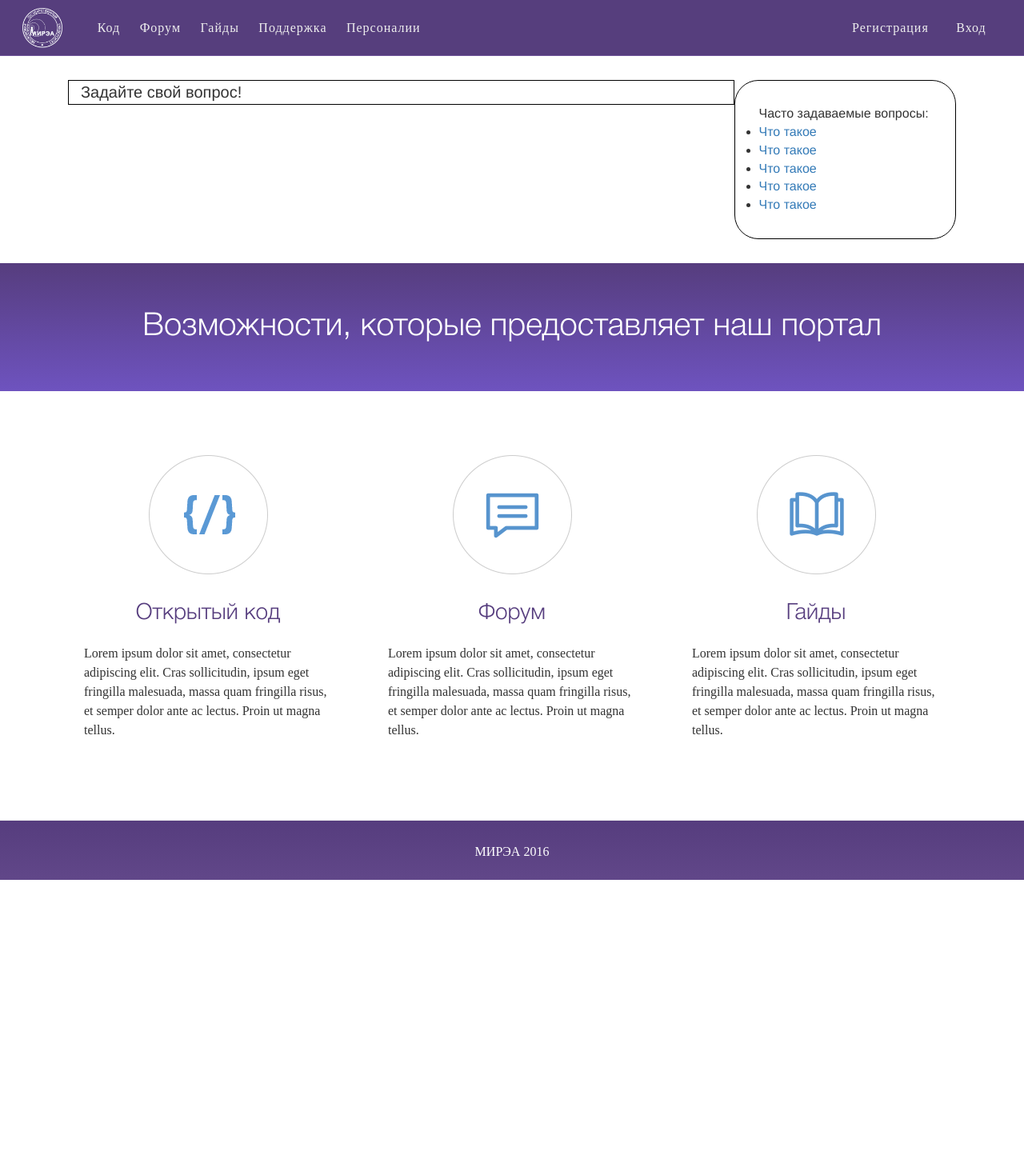
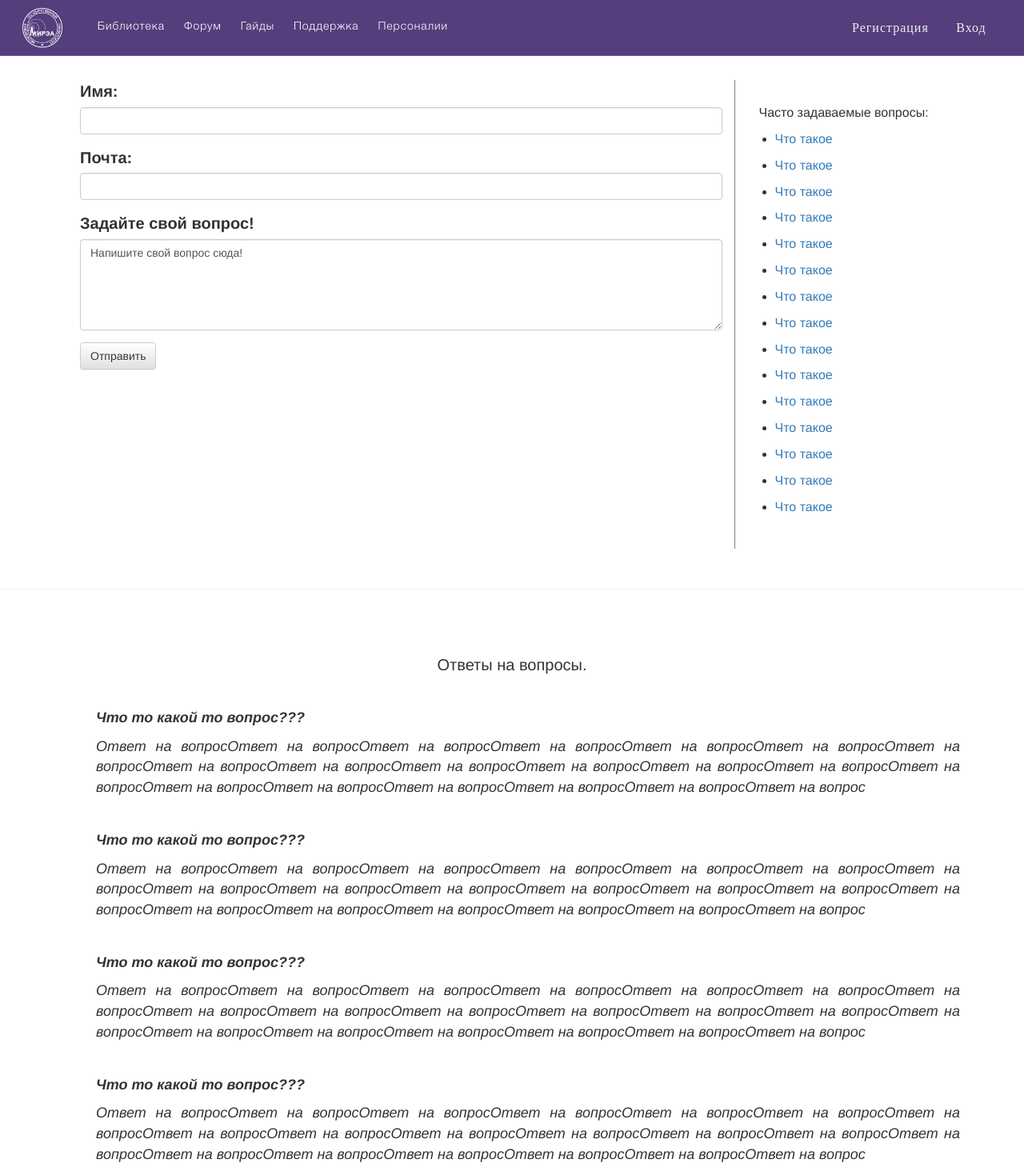
Before and after one commit to SlepoRus/MIREAVR, a website: page source/faq.html in a window 1280 px wide. Shown: the top 1459 px of the page at 80% size. Before the commit the page ends 1100 px from the top, so only its background shows below. Drawn offline with nearby package versions, Linux system fonts and the light colour scheme.

Commit message:
Added two pages, planed nav-menu

```diff
--- a/source/faq.html
+++ b/source/faq.html
@@ -22,11 +22,11 @@
 	  			<div class="col-md-4">
 	  				<div class="menu">
 	  					<ul>
-	    					<li><a href="#">Код</a></li>
-	    					<li><a href="./forum.html">Форум</a></li>
-	    					<li><a href="#">Гайды</a></li>
-	    					<li><a href="./faq.html">Поддержка</a></li>
-	    					<li><a href="./person.html">Персоналии</a></li>
+								<li><a href="./index.html">Библиотека</a></li>
+								<li><a href="./forum.html">Форум</a></li>
+								<li><a href="#">Гайды</a></li>
+								<li><a href="./faq.html">Поддержка</a></li>
+								<li><a href="./person.html">Персоналии</a></li>
 	  					</ul>
 	  				</div>
 	  			</div>
@@ -44,11 +44,34 @@
 			</div>
 		</header>
     <div class="container" style="padding:30px;">
-      <div class="col-md-9" style="border:1px solid black;font-size:20px;">Задайте свой вопрос!
-      </div>
-      <div class="col-md-3" style="border:1px solid black;border-radius:30px;font-size:16px;padding:30px;">Часто задаваемые вопросы:
-        <ul>
+      <div class="col-md-9" style="font-size:20px;">
+				<div class="form-group">
+  				<label for="usr">Имя:</label>
+  				<input type="text" class="form-control" id="usr">
+				</div>
+				<div class="form-group">
+  				<label for="pwd">Почта:</label>
+  				<input type="text" class="form-control" id="eml">
+				</div>
+				<div class="form-group">
+  				<label for="comment">Задайте свой вопрос!</label>
+  				<textarea class="form-control" rows="5" id="comment">Напишите свой вопрос сюда!</textarea>
+				</div>
+				<input type="submit" class="btn btn-default" value="Отправить">
+			</div>
+      <div class="col-md-3 quickQ">Часто задаваемые вопросы:
+        <ul class="list-who">
           <li><a href="#">Что такое</a></li>
+          <li><a href="#">Что такое</a></li>
+          <li><a href="#">Что такое</a></li>
+          <li><a href="#">Что такое</a></li>
+          <li><a href="#">Что такое</a></li>
+					<li><a href="#">Что такое</a></li>
+          <li><a href="#">Что такое</a></li>
+          <li><a href="#">Что такое</a></li>
+          <li><a href="#">Что такое</a></li>
+          <li><a href="#">Что такое</a></li>
+					<li><a href="#">Что такое</a></li>
           <li><a href="#">Что такое</a></li>
           <li><a href="#">Что такое</a></li>
           <li><a href="#">Что такое</a></li>
@@ -56,6 +79,42 @@
         </ul>
       </div>
     </div>
+		<hr>
+		<div align="justify" style="margin:80px;">
+			<center style="font-size:20px;"> Ответы на вопросы. </center>
+				<div>
+					<div class="question" style="font-size:18px; font-style:italic; font-weight: bold;margin-left:40px;margin-top:40px;">
+						Что то какой то вопрос???
+					</div>
+					<div class="answer" style="font-size:18px; font-style:italic;margin-left:40px;margin-top:10px;">
+						Ответ на вопросОтвет на вопросОтвет на вопросОтвет на вопросОтвет на вопросОтвет на вопросОтвет на вопросОтвет на вопросОтвет на вопросОтвет на вопросОтвет на вопросОтвет на вопросОтвет на вопросОтвет на вопросОтвет на вопросОтвет на вопросОтвет на вопросОтвет на вопросОтвет на вопросОтвет на вопрос
+					</div>
+				</div>
+				<div>
+					<div class="question" style="font-size:18px; font-style:italic; font-weight: bold;margin-left:40px;margin-top:40px;">
+						Что то какой то вопрос???
+					</div>
+					<div class="answer" style="font-size:18px; font-style:italic;margin-left:40px;margin-top:10px;">
+						Ответ на вопросОтвет на вопросОтвет на вопросОтвет на вопросОтвет на вопросОтвет на вопросОтвет на вопросОтвет на вопросОтвет на вопросОтвет на вопросОтвет на вопросОтвет на вопросОтвет на вопросОтвет на вопросОтвет на вопросОтвет на вопросОтвет на вопросОтвет на вопросОтвет на вопросОтвет на вопрос
+					</div>
+				</div>
+				<div>
+					<div class="question" style="font-size:18px; font-style:italic; font-weight: bold;margin-left:40px;margin-top:40px;">
+						Что то какой то вопрос???
+					</div>
+					<div class="answer" style="font-size:18px; font-style:italic;margin-left:40px;margin-top:10px;">
+						Ответ на вопросОтвет на вопросОтвет на вопросОтвет на вопросОтвет на вопросОтвет на вопросОтвет на вопросОтвет на вопросОтвет на вопросОтвет на вопросОтвет на вопросОтвет на вопросОтвет на вопросОтвет на вопросОтвет на вопросОтвет на вопросОтвет на вопросОтвет на вопросОтвет на вопросОтвет на вопрос
+					</div>
+				</div>
+				<div>
+					<div class="question" style="font-size:18px; font-style:italic; font-weight: bold;margin-left:40px;margin-top:40px;">
+						Что то какой то вопрос???
+					</div>
+					<div class="answer" style="font-size:18px; font-style:italic;margin-left:40px;margin-top:10px;">
+						Ответ на вопросОтвет на вопросОтвет на вопросОтвет на вопросОтвет на вопросОтвет на вопросОтвет на вопросОтвет на вопросОтвет на вопросОтвет на вопросОтвет на вопросОтвет на вопросОтвет на вопросОтвет на вопросОтвет на вопросОтвет на вопросОтвет на вопросОтвет на вопросОтвет на вопросОтвет на вопрос
+					</div>
+				</div>
+		</div>
 		<div class = "row">
 	  	<div class="abilities">
 	    	<span id = "big-title">Возможности, которые предоставляет наш портал</span>
--- a/source/style.css
+++ b/source/style.css
@@ -53,7 +53,7 @@ body {
 }
 
 .menu {
-	font-size: 16px;
+	font-size: 14px;
 	color: #fff;
 	width:600px;
 	height:70px;
@@ -67,12 +67,15 @@ ul {
 .menu li {
 	display: inline-block;
 	padding: 24px 20px 20px 0px;
-	font-family: 'HelveticaNeueCyr Thin';
+	font-family: 'HelveticaNeueCyr';
 	letter-spacing: 1px;
-	color:#eee;
+	color:#fff;
 }
 
-.menu li>a {color:#eee;}
+.menu li>a {
+	color:#fff;
+	-webkit-tap-highlight-color: rgba(0, 0, 0, 0);
+}
 
 .account {
 	font-size: 16px;
@@ -420,3 +423,17 @@ left: 50px;
 .right-ram {
 	background-color:green;
 }
+.list-who li {
+	margin-top:10px;
+	margin-bottom:10px;
+	margin-left:20px;
+}
+.quickQ {
+	border-left:1px solid grey;
+	font-size:16px;
+	padding:30px;
+}
+.menu-nav {
+	display:inline-block;
+	margin-top:px;
+}
```
Also changed, not shown: source/forum-thread.html (+3 -2 lines), source/forum.html (+2 -2 lines), source/index.html (+8 -11 lines), source/person.html (+5 -5 lines), source/test.html (added, +43 -0 lines).
